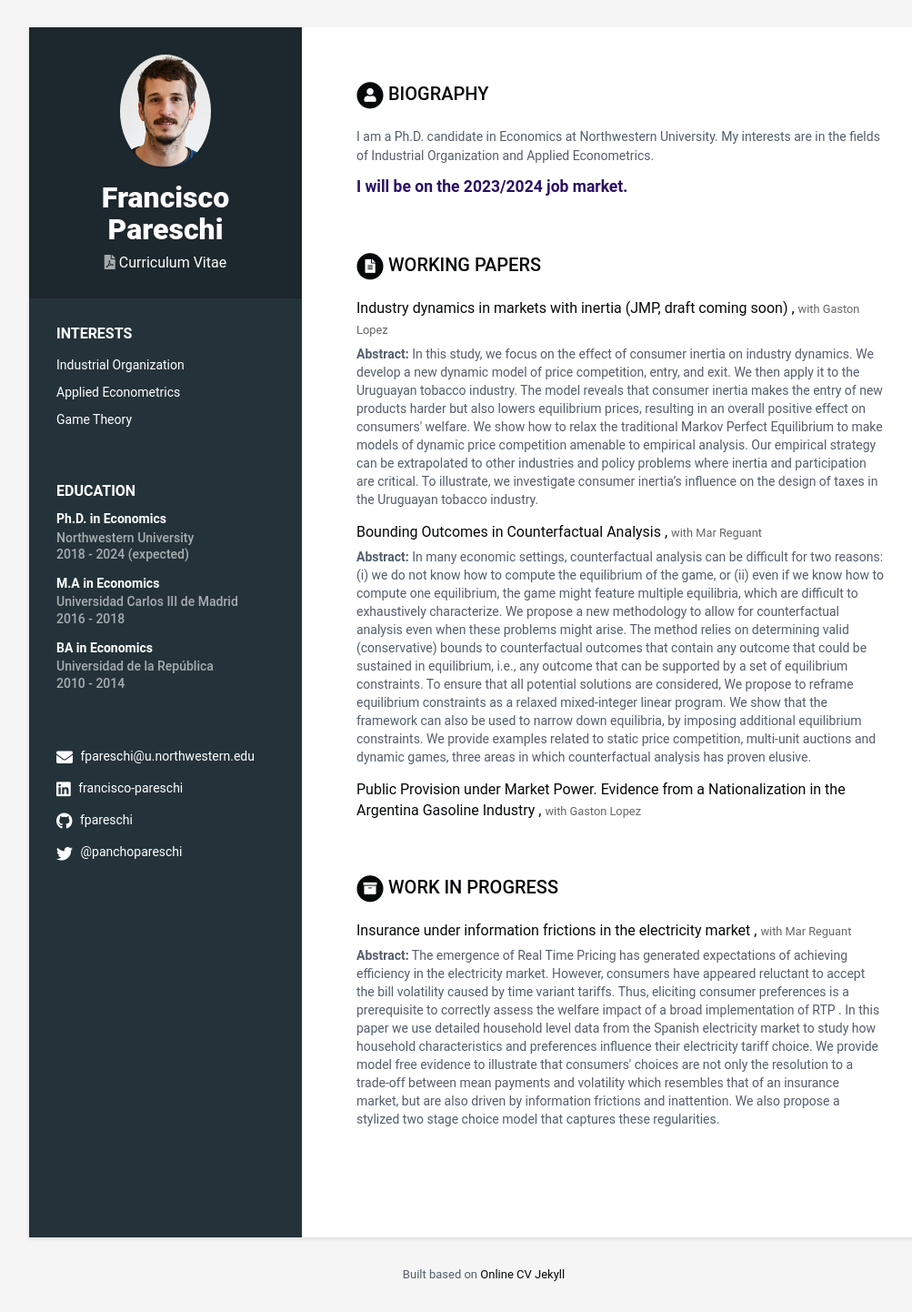
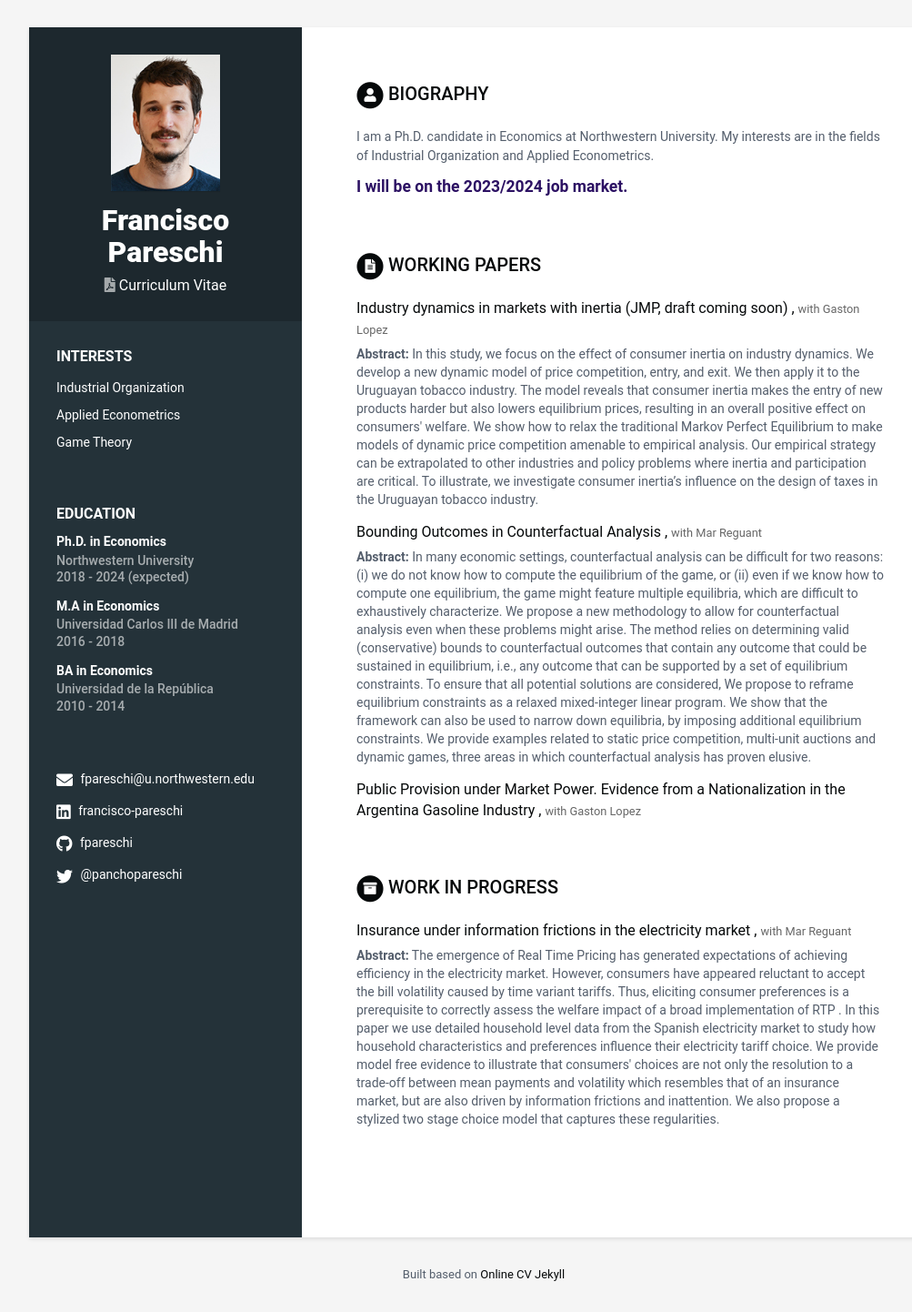
Before and after one commit to fpareschi/fpareschi.github.io, a Jekyll site: the page built from index.html, in a window 1280 px wide. Shown: the whole page at 91% size, without its empty margins (108-1111 px from the left). Built offline with Jekyll 4.4.1, drawn with Linux system fonts in a browser that asks for light colours.

Commit message:
make profile pic square

```diff
--- a/_sass/_base.scss
+++ b/_sass/_base.scss
@@ -77,10 +77,10 @@ p {
 
   .avatar {
     //used for profile image
-    max-width: 100px;
+    max-width: 120px;
     margin-bottom: 15px;
     border: 0px solid #fff;
-    border-radius: 100%;
+    border-radius: 0;  /* Changed this from 100% to 0 to make it square */
     box-shadow: 0 1px 1px rgba(0, 0, 0, 0.1);
   }
   .contact-list {
```
